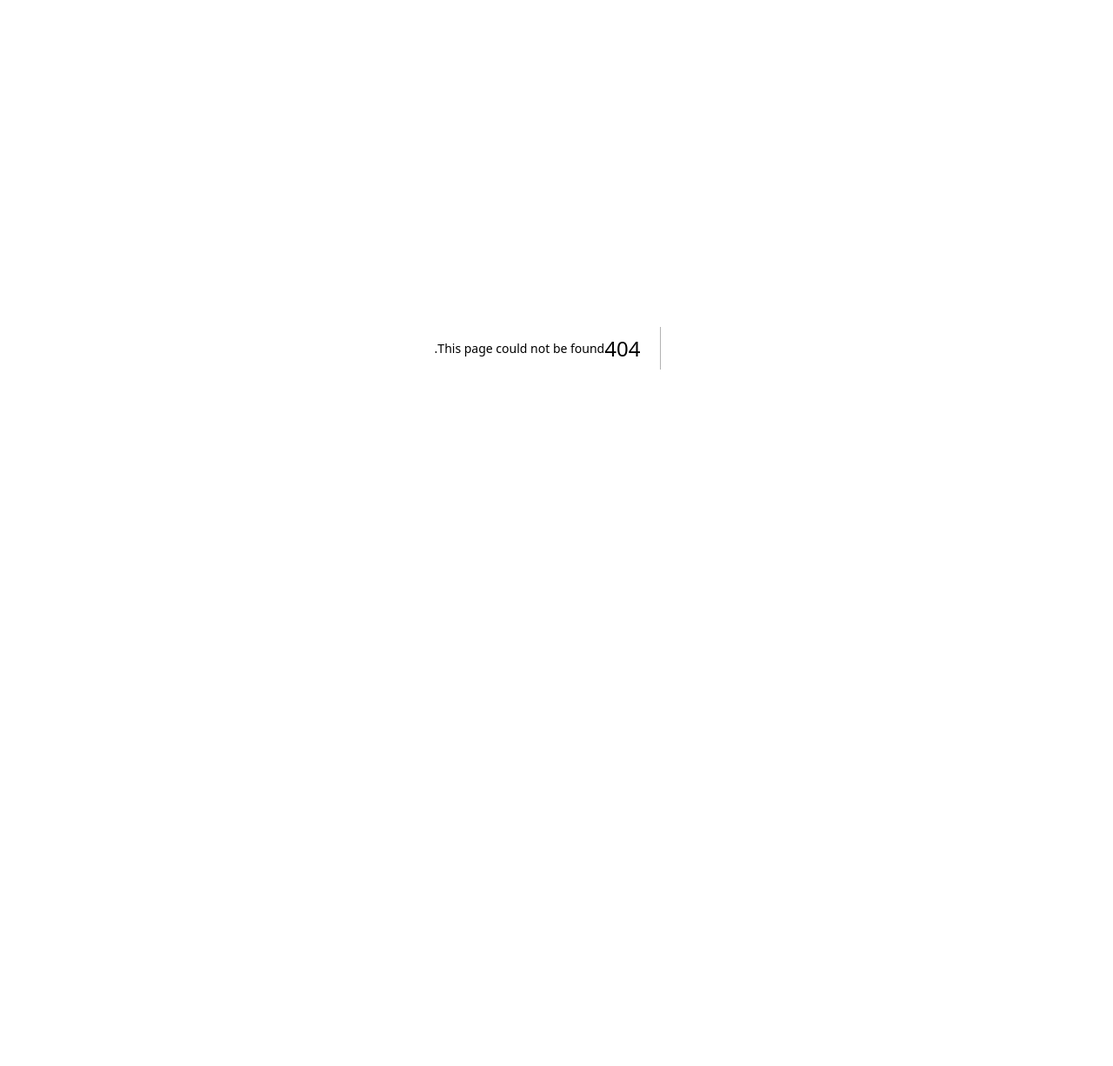
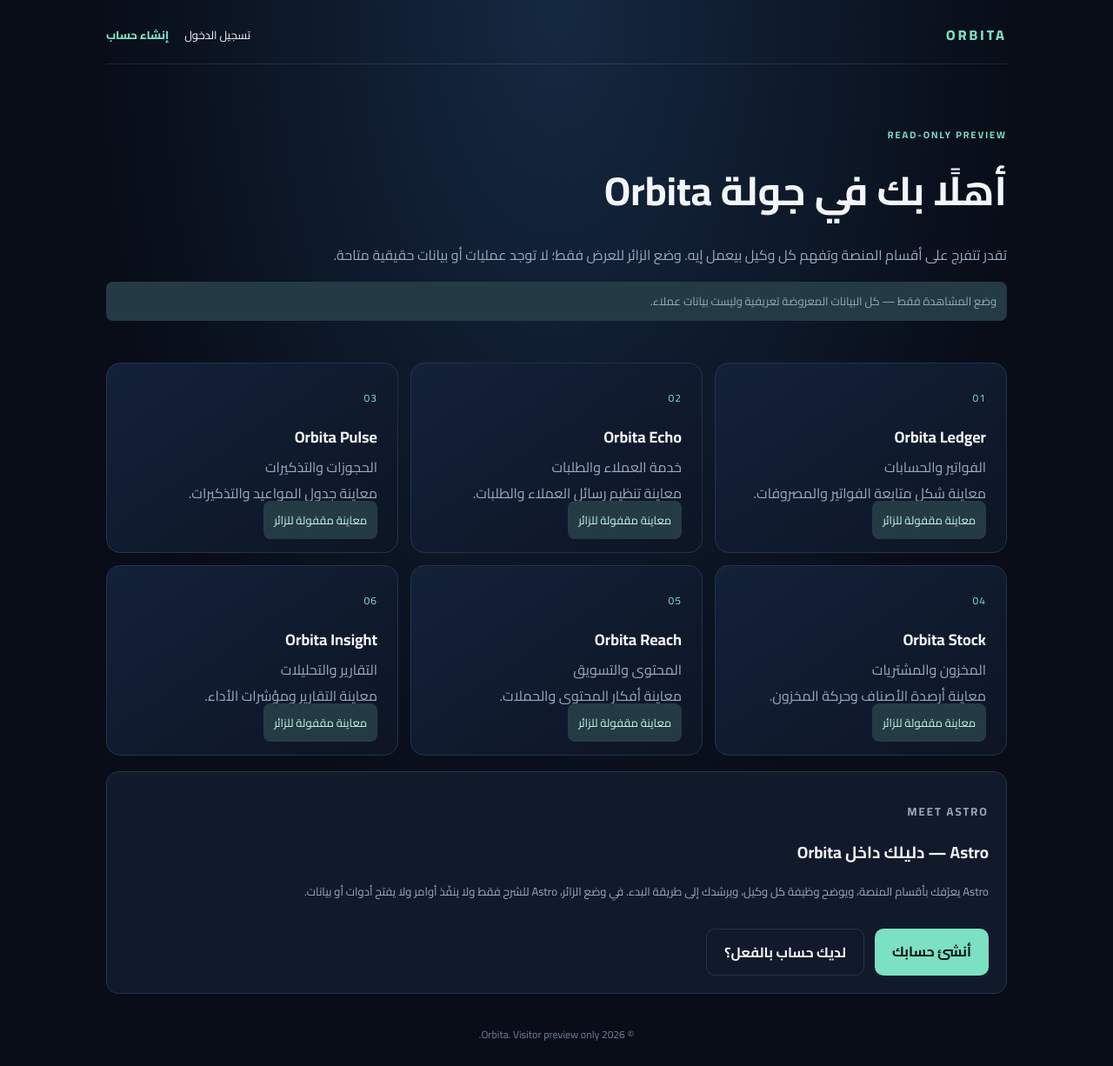
Before and after one commit to seifhaytham275-star/Orbita, a Next.js app: page /preview in a window 1280 px wide. Before the commit this address had no page. Shown: the whole page at 87% size. Before the commit the page ends 800 px from the top, so only its background shows below. Built offline with nearby package versions, Linux system fonts and the light colour scheme.

Commit message:
Create read-only visitor product tour

```diff
--- /dev/null
+++ b/src/app/preview/page.tsx
@@ -0,0 +1,44 @@
+const sections = [
+  ["Orbita Ledger", "الفواتير والحسابات", "معاينة شكل متابعة الفواتير والمصروفات."],
+  ["Orbita Echo", "خدمة العملاء والطلبات", "معاينة تنظيم رسائل العملاء والطلبات."],
+  ["Orbita Pulse", "الحجوزات والتذكيرات", "معاينة جدول المواعيد والتذكيرات."],
+  ["Orbita Stock", "المخزون والمشتريات", "معاينة أرصدة الأصناف وحركة المخزون."],
+  ["Orbita Reach", "المحتوى والتسويق", "معاينة أفكار المحتوى والحملات."],
+  ["Orbita Insight", "التقارير والتحليلات", "معاينة التقارير ومؤشرات الأداء."]
+];
+
+export default function PreviewPage() {
+  return (
+    <main className="dashboard-shell" dir="rtl">
+      <header className="dash-top">
+        <a className="auth-brand" href="/">ORBITA</a>
+        <nav className="home-nav"><a href="/login">تسجيل الدخول</a><a href="/signup">إنشاء حساب</a></nav>
+      </header>
+      <section className="dash-welcome">
+        <p className="eyebrow">READ-ONLY PREVIEW</p>
+        <h1>أهلًا بك في جولة Orbita</h1>
+        <p>تقدر تتفرج على أقسام المنصة وتفهم كل وكيل بيعمل إيه. وضع الزائر للعرض فقط؛ لا توجد عمليات أو بيانات حقيقية متاحة.</p>
+        <p className="notice">وضع المشاهدة فقط — كل البيانات المعروضة تعريفية وليست بيانات عملاء.</p>
+      </section>
+      <section className="agent-grid">
+        {sections.map(([name, label, description], index) => (
+          <article className="agent-card" key={name}>
+            <span className="agent-index">0{index + 1}</span>
+            <h3>{name}</h3><p>{label}</p><p>{description}</p>
+            <span className="notice">معاينة مقفولة للزائر</span>
+          </article>
+        ))}
+      </section>
+      <section className="dash-panel">
+        <p className="eyebrow">MEET ASTRO</p>
+        <h2>Astro — دليلك داخل Orbita</h2>
+        <p>Astro يعرّفك بأقسام المنصة، ويوضح وظيفة كل وكيل، ويرشدك إلى طريقة البدء. في وضع الزائر، Astro للشرح فقط ولا ينفّذ أوامر ولا يفتح أدوات أو بيانات.</p>
+        <div className="actions">
+          <a className="primary" href="/signup">أنشئ حسابك</a>
+          <a className="secondary" href="/login">لديك حساب بالفعل؟</a>
+        </div>
+      </section>
+      <footer>© {new Date().getFullYear()} Orbita. Visitor preview only.</footer>
+    </main>
+  );
+}
```
